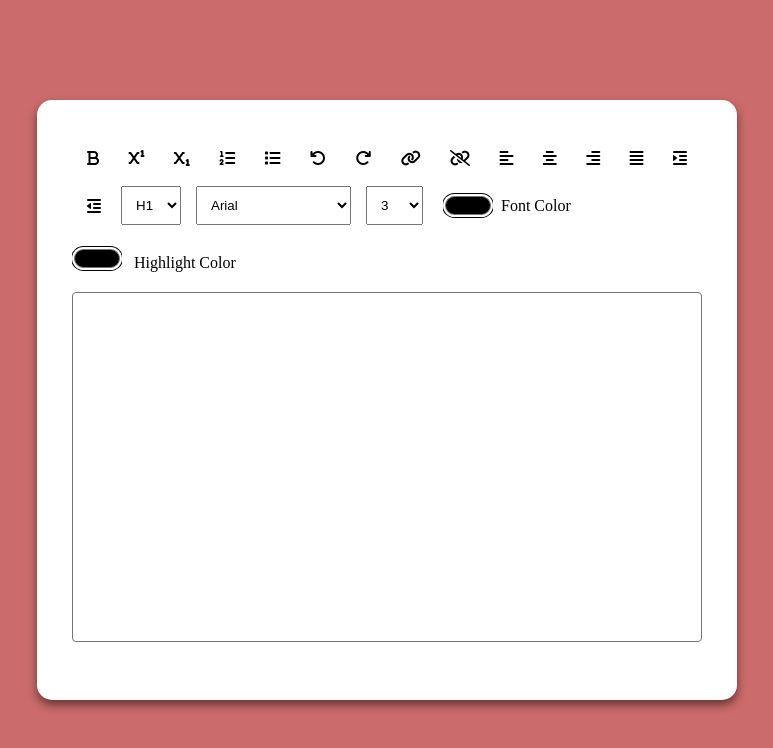
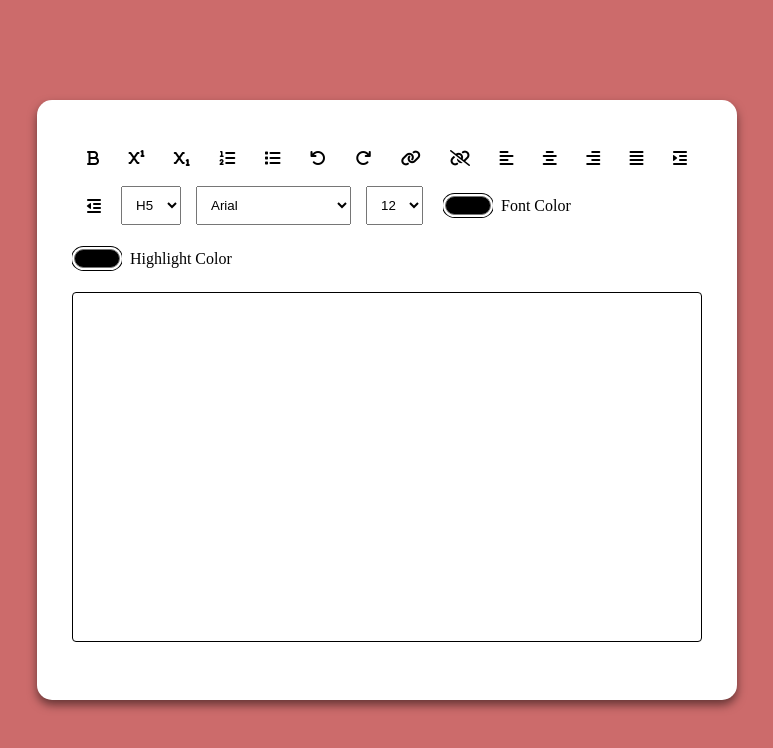
Before and after one commit to alfonsaco/100DayJS, a plain HTML site: page Text Editor/index.html in a window 1280 px wide. Shown: the whole page, without its empty margins (253-1026 px from the left). Drawn offline with Linux system fonts and the light colour scheme.

Commit message:
Se añaden modificaciones

```diff
--- a/Text Editor/Estilos/estilos.css
+++ b/Text Editor/Estilos/estilos.css
@@ -61,10 +61,24 @@ i {
     border-radius: 40px;
     box-shadow:  0 0 0 2px #fff, 0 0 0 3px #000;
 }
+/* Tercer div */
+.div-sub {
+    display: flex;
+    align-items: center;
+}
 
-textarea {
+/* TEXTAREA Y SUS CLAESS */
+#areaTexto {
     resize: none;
     width: 100%;
     height: 350px;
     border-radius: 4px;
+    padding: 20px;
+    font-family: Arial, Helvetica, sans-serif;
+    font-size: 12px;
+    font-weight: normal;
+    border: solid 1px #000;
 }
+.negrita {
+
+}
--- a/Text Editor/Script/script.js
+++ b/Text Editor/Script/script.js
@@ -0,0 +1,8 @@
+const textArea=document.getElementById("areaTexto");
+
+const bold=document.getElementById("bold");
+
+console.log(bold);
+bold.addEventListener("click", function() {
+    textArea.classList.toggle("negrita");
+});
--- a/Text Editor/index.html
+++ b/Text Editor/index.html
@@ -9,8 +9,9 @@
 </head>
 <body>
     <main>
+        <!--Botones-->
         <div class="div-botones">
-            <i class="fa-solid fa-bold"></i>
+            <i class="fa-solid fa-bold" id="bold"></i>
             <i class="fa-solid fa-superscript"></i>
             <i class="fa-solid fa-subscript"></i>
             <i class="fa-solid fa-list-ol"></i>
@@ -25,6 +26,7 @@
             <i class="fa-solid fa-align-justify"></i>
             <i class="fa-solid fa-indent"></i>
         </div>
+        <!--Opciones-->
         <div class="div-opciones">
             <i class="fa-solid fa-outdent"></i>
             <select name="titulos" id="">
@@ -32,7 +34,7 @@
                 <option value="h2">H2</option>
                 <option value="h3">H3</option>
                 <option value="h4">H4</option>
-                <option value="h5">H5</option>
+                <option value="h5" selected>H5</option>
                 <option value="h6">H6</option>
             </select>
             <select name="fuentes" id="fuentes">
@@ -47,17 +49,19 @@
                 <option value="tres">3</option>
                 <option value="ocho">8</option>
                 <option value="diez">10</option>
-                <option value="once">12</option>
+                <option value="doce" selected>12</option>
                 <option value="catorce">14</option>
             </select>
             <input type="color" name="colorFuente" id="colorFuente">
             <label for="colorFuente">Font Color</label>
         </div>
-        <div>
+        <!--Color de subrayado-->
+        <div class="div-sub">
             <input type="color" id="colorSubrayado">
             <label for="colorSubrayado">Highlight Color</label>
         </div>
-        <textarea name="areaTexto" id="areaTexto"></textarea>
+        <!--Textarea-->
+        <div contenteditable="true" id="areaTexto"></div>
     </main>
 
     <script src="Script/script.js"></script>
```
